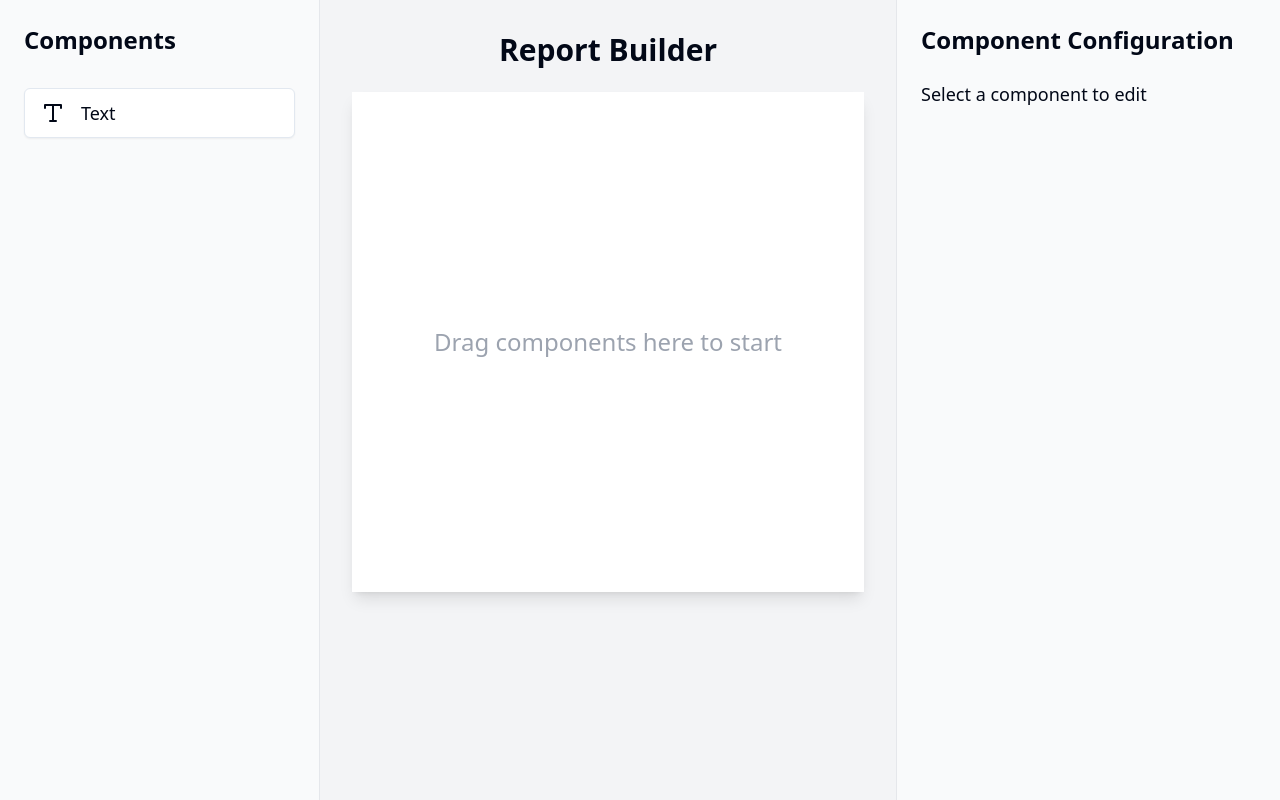
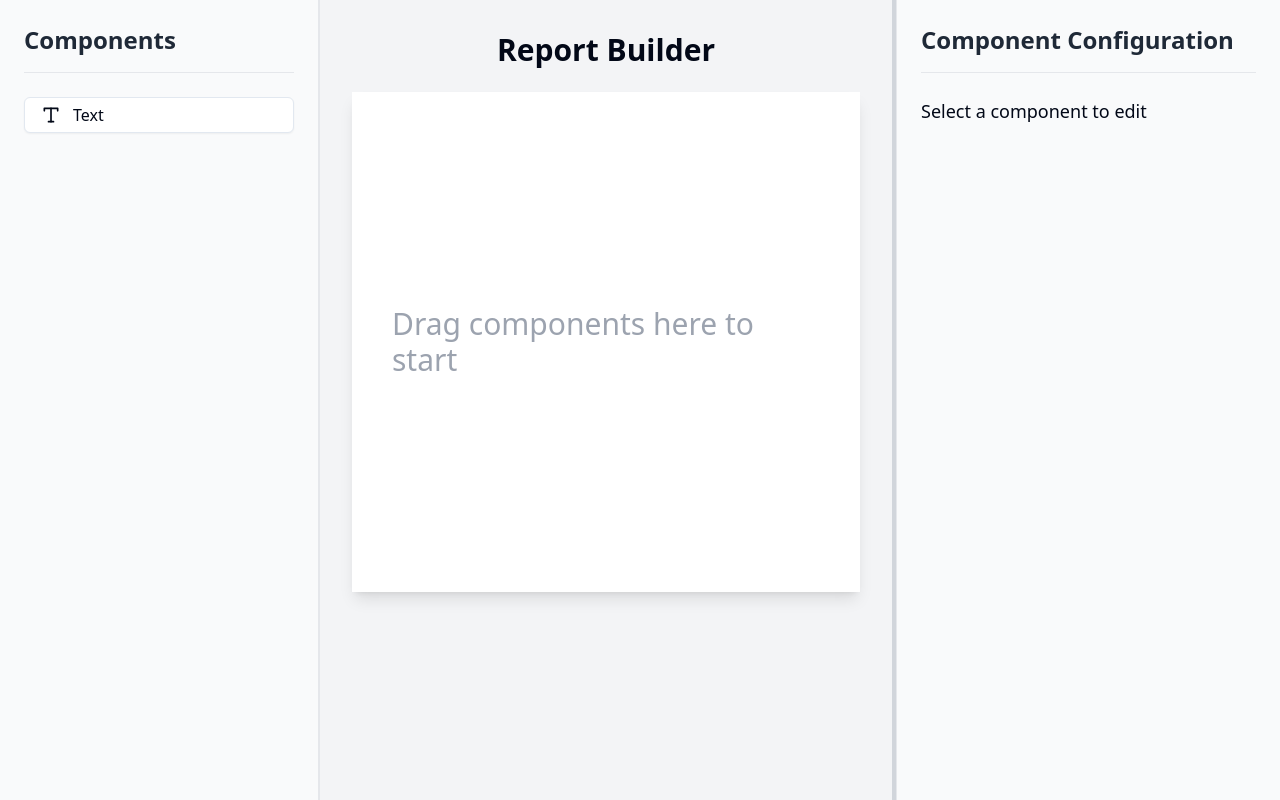
Before and after one commit to SawkaDev/pdf-builder-dnd, a Next.js app: page / in a window 1280 px wide. Built offline with nearby package versions, Linux system fonts and the light colour scheme.

Commit message:
formatting issues

```diff
--- a/src/app/page.tsx
+++ b/src/app/page.tsx
@@ -17,7 +17,7 @@ import {
 } from "@dnd-kit/sortable";
 import { Toolbar } from "@/components/Toolbar";
 import { CanvasWrapper } from "@/components/CanvasWrapper";
-import { Sidebar } from "@/components/Sidebar";
+import { ResizableSidebar } from "@/components/ResizableSidebar";
 import { ComponentData, TextComponentData } from "@/types";
 import { TextComponent } from "@/components/TextComponent";
 import { v4 as uuidv4 } from "uuid";
@@ -123,14 +123,12 @@ const Home: React.FC = () => {
             />
           </SortableContext>
         </div>
-        <div className="flex-none w-96 h-full overflow-hidden border-l border-gray-200 bg-gray-50">
-          <Sidebar
-            selectedComponent={selectedComponent}
-            updateComponent={updateComponent}
-            onSave={handleSave}
-            onCancel={handleCancel}
-          />
-        </div>
+        <ResizableSidebar
+          selectedComponent={selectedComponent}
+          updateComponent={updateComponent}
+          onSave={handleSave}
+          onCancel={handleCancel}
+        />
       </main>
       <DragOverlay>
         {activeComponent && (
--- a/src/components/Canvas.tsx
+++ b/src/components/Canvas.tsx
@@ -35,7 +35,7 @@ export const Canvas: React.FC<CanvasProps> = ({
         onClick={onCanvasClick}
       >
         {isEmpty ? (
-          <div className="h-full flex items-center justify-center text-gray-400 text-2xl">
+          <div className="h-full flex items-center justify-center text-gray-400 text-3xl">
             Drag components here to start
           </div>
         ) : (
@@ -43,7 +43,7 @@ export const Canvas: React.FC<CanvasProps> = ({
             {components.map((component) => (
               <React.Fragment key={component.id}>
                 {insertionPoint === component.id && isDragging && (
-                  <div className="h-0.5 bg-blue-500 w-full rounded-full" />
+                  <div className="h-0.5 bg-blue-400 w-full transition-all duration-300 ease-in-out" />
                 )}
                 <SortableTextComponent
                   component={component}
@@ -52,7 +52,7 @@ export const Canvas: React.FC<CanvasProps> = ({
               </React.Fragment>
             ))}
             {isDragging && insertionPoint === null && components.length > 0 && (
-              <div className="h-0.5 bg-blue-500 w-full rounded-full" />
+              <div className="h-0.5 bg-blue-400 w-full transition-all duration-300 ease-in-out" />
             )}
           </div>
         )}
--- /dev/null
+++ b/src/components/ResizableSidebar.tsx
@@ -0,0 +1,59 @@
+import React, { useState, useCallback, useEffect } from "react";
+import { Sidebar } from "./Sidebar";
+import { ComponentData } from "@/types";
+
+interface ResizableSidebarProps {
+  selectedComponent: ComponentData | null;
+  updateComponent: (updatedComponent: ComponentData) => void;
+  onSave: () => void;
+  onCancel: () => void;
+}
+
+export const ResizableSidebar: React.FC<ResizableSidebarProps> = (props) => {
+  const [isResizing, setIsResizing] = useState(false);
+  const [sidebarWidth, setSidebarWidth] = useState(384); // Initial width (96 * 4)
+
+  const startResizing = useCallback(() => {
+    setIsResizing(true);
+  }, []);
+
+  const stopResizing = useCallback(() => {
+    setIsResizing(false);
+  }, []);
+
+  const resize = useCallback(
+    (mouseMoveEvent: MouseEvent) => {
+      if (isResizing) {
+        const newWidth = window.innerWidth - mouseMoveEvent.clientX;
+
+        // Ensure the sidebar width does not exceed 400px and is at least 300px
+        setSidebarWidth(Math.max(300, Math.min(newWidth, 600)));
+      }
+    },
+    [isResizing]
+  );
+
+  useEffect(() => {
+    window.addEventListener("mousemove", resize);
+    window.addEventListener("mouseup", stopResizing);
+    return () => {
+      window.removeEventListener("mousemove", resize);
+      window.removeEventListener("mouseup", stopResizing);
+    };
+  }, [resize, stopResizing]);
+
+  return (
+    <div className="flex h-full">
+      <div
+        className="w-1 cursor-col-resize bg-gray-300 hover:bg-gray-400 transition-colors"
+        onMouseDown={startResizing}
+      />
+      <div
+        style={{ width: `${sidebarWidth}px` }}
+        className="flex-shrink-0 h-full overflow-hidden border-l border-gray-200 bg-gray-50"
+      >
+        <Sidebar {...props} />
+      </div>
+    </div>
+  );
+};
--- a/src/components/Sidebar.tsx
+++ b/src/components/Sidebar.tsx
@@ -28,7 +28,9 @@ export const Sidebar: React.FC<SidebarProps> = ({
   if (!selectedComponent) {
     return (
       <div className="h-full p-6">
-        <h2 className="text-2xl font-bold mb-6">Component Configuration</h2>
+        <h2 className="text-2xl font-bold mb-6 text-gray-800 border-b pb-4">
+          Component Configuration
+        </h2>
         <p className="text-lg">Select a component to edit</p>
       </div>
     );
@@ -53,7 +55,9 @@ export const Sidebar: React.FC<SidebarProps> = ({
   return (
     <div className="h-full flex flex-col">
       <div className="flex-grow overflow-y-auto p-6">
-        <h2 className="text-2xl font-bold mb-8">Component Configuration</h2>
+        <h2 className="text-2xl font-bold mb-6 text-gray-800 border-b pb-4">
+          Component Configuration
+        </h2>
         <div className="space-y-6">
           <div className="space-y-2">
             <Label htmlFor="text" className="text-lg">
--- a/src/components/Toolbar.tsx
+++ b/src/components/Toolbar.tsx
@@ -14,9 +14,15 @@ const draggableTextComponent: TextComponentData = {
 
 export const Toolbar: React.FC = () => {
   return (
-    <div className="h-full p-6">
-      <h2 className="text-2xl font-bold mb-8">Components</h2>
-      <DraggableComponent component={draggableTextComponent} />
+    <div className="h-full bg-gray-50 border-r border-gray-200">
+      <div className="p-6">
+        <h2 className="text-2xl font-bold mb-6 text-gray-800 border-b pb-4">
+          Components
+        </h2>
+        <div className="space-y-3">
+          <DraggableComponent component={draggableTextComponent} />
+        </div>
+      </div>
     </div>
   );
 };
@@ -35,9 +41,9 @@ const DraggableComponent: React.FC<{ component: TextComponentData }> = ({
       {...listeners}
       {...attributes}
       variant="outline"
-      className="w-full justify-start text-lg py-6"
+      className="w-full justify-start text-base py-3 px-4 bg-white hover:bg-gray-100 transition-colors duration-200"
     >
-      <Type className="mr-4 h-6 w-6" />
+      <Type className="mr-3 h-5 w-5" />
       {component.content}
     </Button>
   );
```
